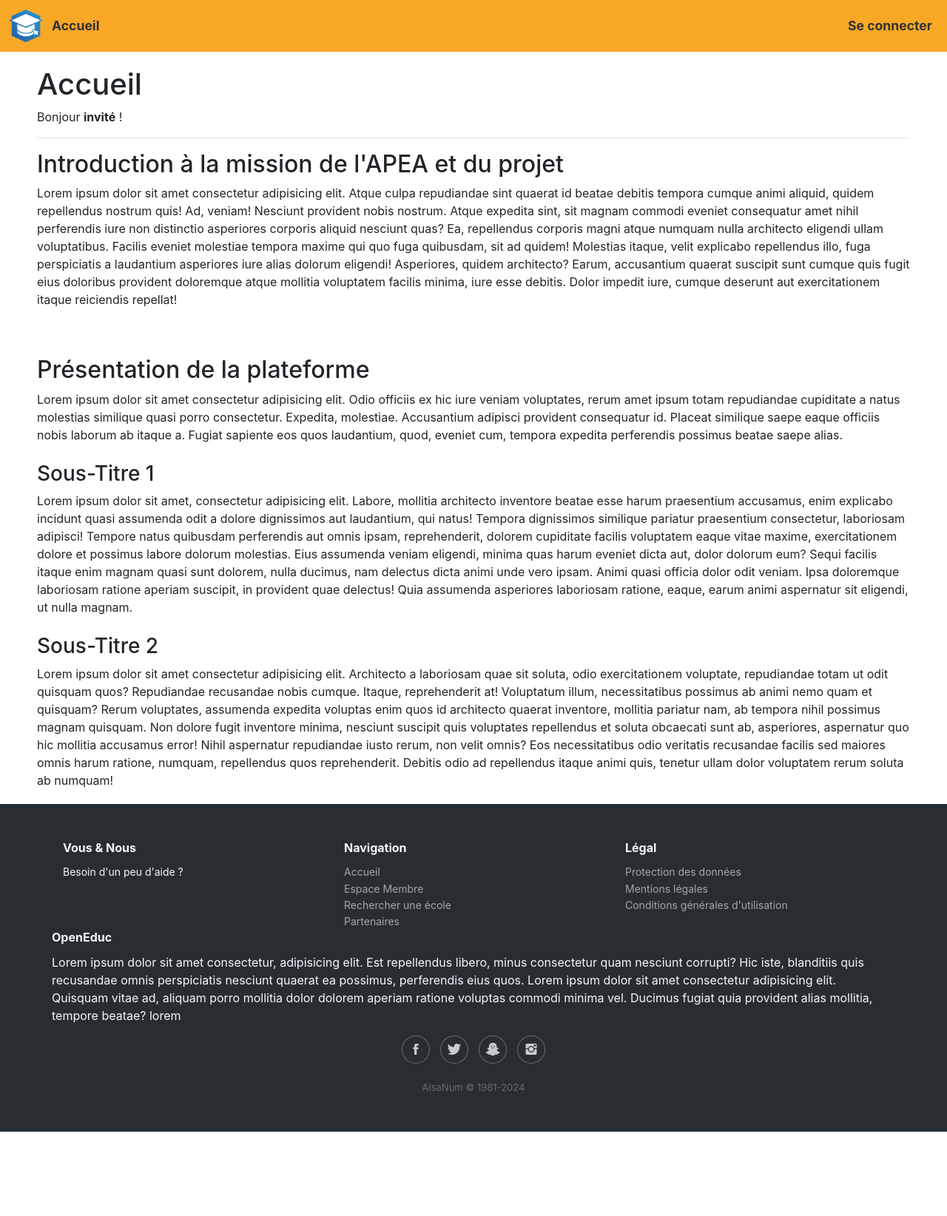
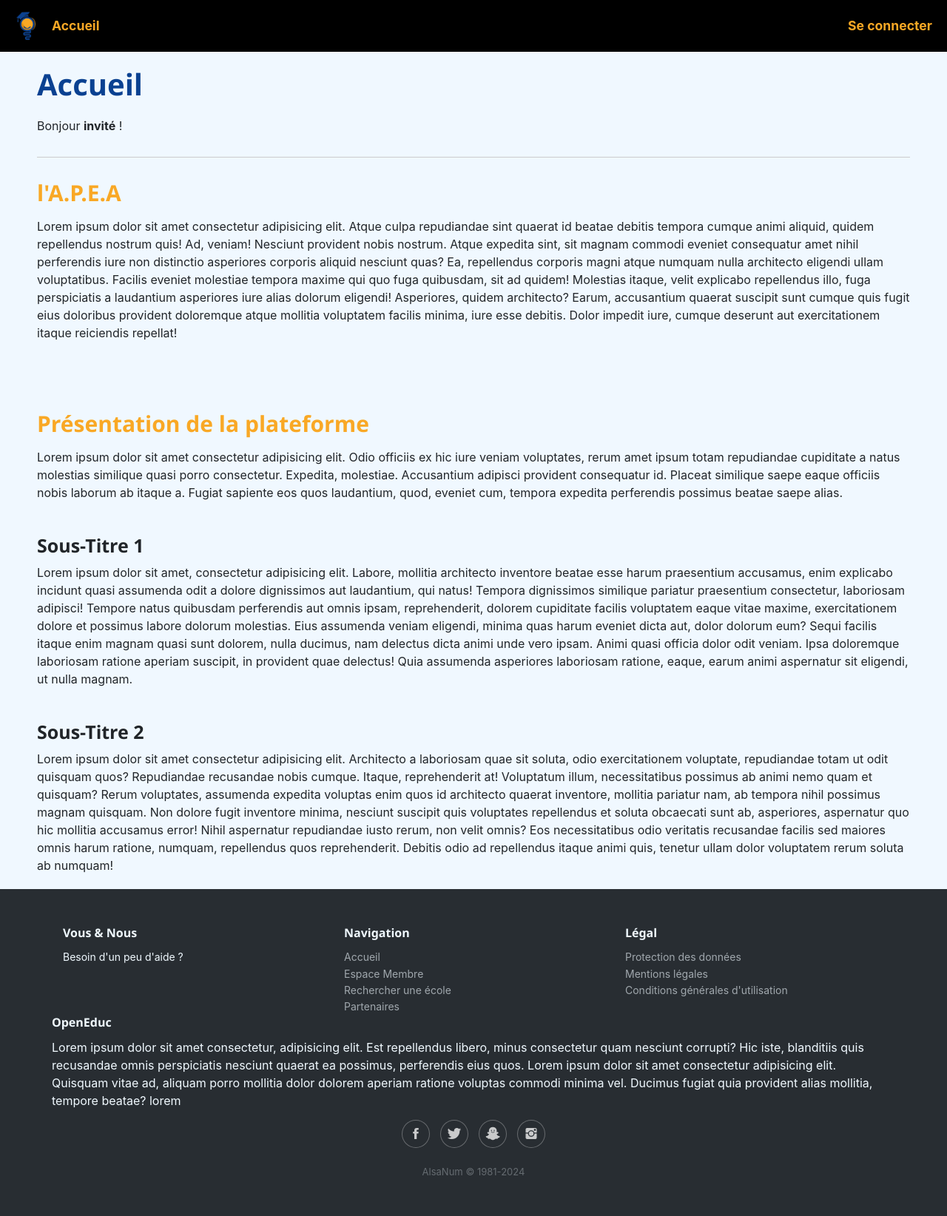
Before and after one commit to K-aka-Shi/OpenEduc, a Flask app: page / in a window 1280 px wide. Shown: the whole page at 74% size. Before the commit the page ends 1530 px from the top, so only its background shows below. Run offline with Flask 3, Linux system fonts and the light colour scheme; some libraries are stand-ins or nearby versions.

Commit message:
feat : corrections mineures (texte,css)

```diff
--- a/static/css/style.css
+++ b/static/css/style.css
@@ -1,13 +1,63 @@
 body {
-    background-color:aliceblue;
-    margin: 0;
+  background-color:aliceblue;
+  margin: 0;
 }
+
+/* Style du titre */
+h1 {
+  font-size: 40px;
+  margin-bottom: 20px;
+  color: #0A4191;
+  font-weight: bold;
+  font-family: 'Segoe UI', Tahoma, Geneva, Verdana, sans-serif;
+}
+
+/* Style des sous-titres */
+h2 {
+  font-size: 30px;
+  margin-top: 30px;
+  margin-bottom: 15px;
+  color: #F9A825;
+  font-weight: bold;
+  font-family: 'Segoe UI', Tahoma, Geneva, Verdana, sans-serif;
+}
+
+h3 {
+  font-size: 25px;
+  margin-top: 20px;
+  margin-bottom: 10px;
+  font-weight: bold;
+  font-family: 'Segoe UI', Tahoma, Geneva, Verdana, sans-serif;
+}
+
+/* Style des paragraphes */
+p {
+  font-size: 16px;
+  margin-bottom: 15px;
+}
+
+/* Style des éléments forts */
+strong {
+  font-weight: bold;
+}
+
+/* Style de la séparation */
+hr {
+  margin-top: 30px;
+  margin-bottom: 30px;
+  border: 0;
+  border-top: 1px solid #ccc;
+}
+
+/* _________________________ */
+/*          FOOTER           */
+/* _________________________ */
 
 #navbar {
     padding: 10px;
     display: flex;
     align-items: center;
-    background-color: #F9A825;
+    background-color: black;
     font-size: 1.1em;
     color: #333;
 }
@@ -31,7 +81,7 @@ body {
 .navbar-item a {
     text-decoration: none;
     display: block;
-    color: #333;
+    color: #F9A825;
     font-weight: bold;
 }
 
--- a/templates/base.html
+++ b/templates/base.html
@@ -5,10 +5,9 @@
     <meta http-equiv="X-UA-Compatible" content="IE=edge">
     <meta name="viewport" content="width=device-width, initial-scale=1.0">
     <title>Mon appli</title>
-    <link rel="stylesheet" href="{{ url_for('static', filename='css/style.css') }}">
     <link rel="stylesheet" href="https://cdnjs.cloudflare.com/ajax/libs/twitter-bootstrap/4.1.3/css/bootstrap.min.css">
     <link rel="stylesheet" href="https://cdnjs.cloudflare.com/ajax/libs/ionicons/2.0.1/css/ionicons.min.css">
-
+    <link rel="stylesheet" href="{{ url_for('static', filename='css/style.css') }}">
     {% block css %}{% endblock %}
 </head>
 <body>
--- a/templates/views/index.html
+++ b/templates/views/index.html
@@ -1,5 +1,8 @@
 {% extends "base.html" %}
 
+{% block css %}
+    <link rel="stylesheet" href="{{ url_for('static', filename='css/index.css') }}">
+{% endblock %}
 
 {% block content %}
     <!-- GARDER CA POUR LE DASHBOARD
@@ -11,7 +14,7 @@
 
     <hr>
 
-    <h2>Introduction à la mission de l'APEA et du projet</h2>
+    <h2>l'A.P.E.A</h2>
 
     <p>Lorem ipsum dolor sit amet consectetur adipisicing elit. Atque culpa repudiandae sint quaerat id beatae debitis tempora cumque animi aliquid, quidem repellendus nostrum quis! Ad, veniam! Nesciunt provident nobis nostrum.
     Atque expedita sint, sit magnam commodi eveniet consequatur amet nihil perferendis iure non distinctio asperiores corporis aliquid nesciunt quas? Ea, repellendus corporis magni atque numquam nulla architecto eligendi ullam voluptatibus.
```
Also changed, not shown: static/img/logo.png, static/img/logo2.png (added).
